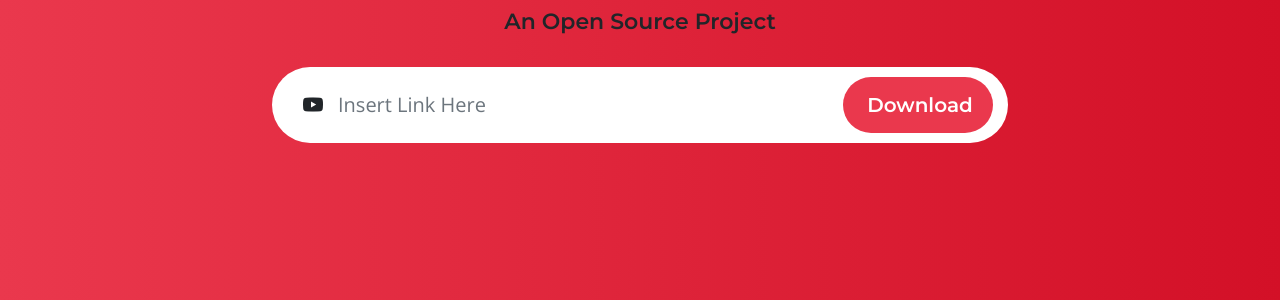
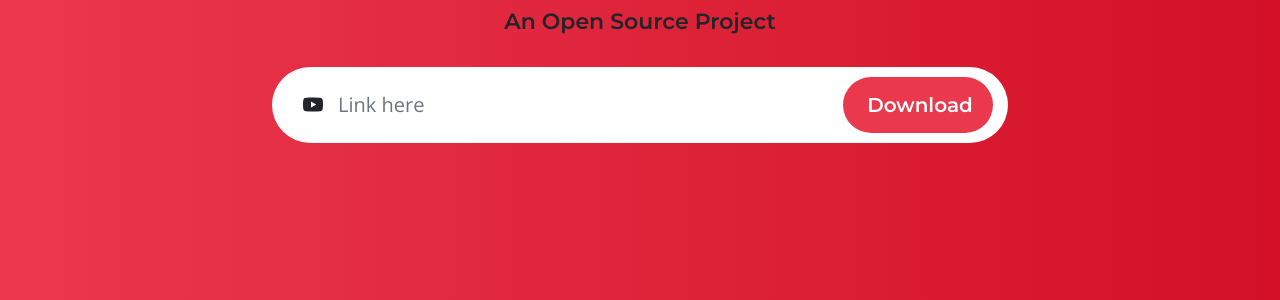
Before and after one commit to diegoborbadev/pytube-downloader, a Flask app: page / in a window 1280 px wide. Shown: the part 269-569 px from the top of the page. Run offline with Flask 3, Linux system fonts and the light colour scheme; parts of the project's set-up code (start-up, migrations or seed data) failed here and were passed over; some libraries are stand-ins or nearby versions.

Commit message:
Link input placeholder changed

```diff
--- a/templates/index.html
+++ b/templates/index.html
@@ -9,7 +9,7 @@
         <span class="input-group-text bi-youtube" id="basic-addon1"></span>
 
         <!-- Link Input -->
-        <input name="link" type="search" class="form-control" id="keyword" placeholder="Insert Link Here" aria-label="Search" aria-describedby="start-button">
+        <input name="link" type="search" class="form-control" id="keyword" placeholder="Link here" aria-label="Search" aria-describedby="start-button">
 
         <!-- Start Button (get Streams) -->
         <button type="submit" id="start-button" onclick="startDownload()" class="form-control">Download</button>
```
